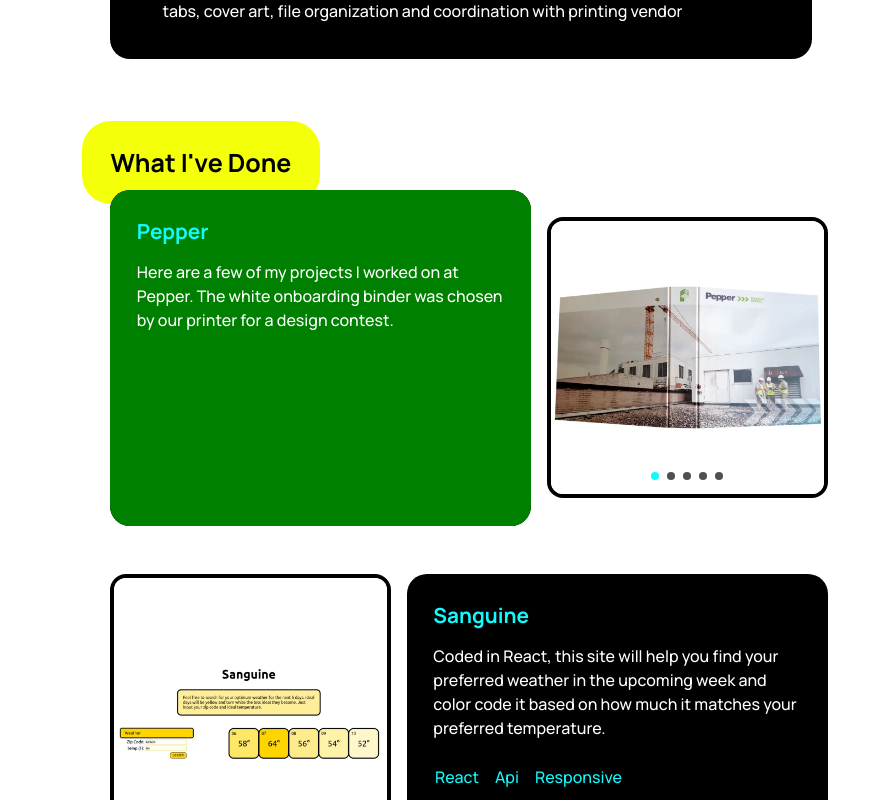
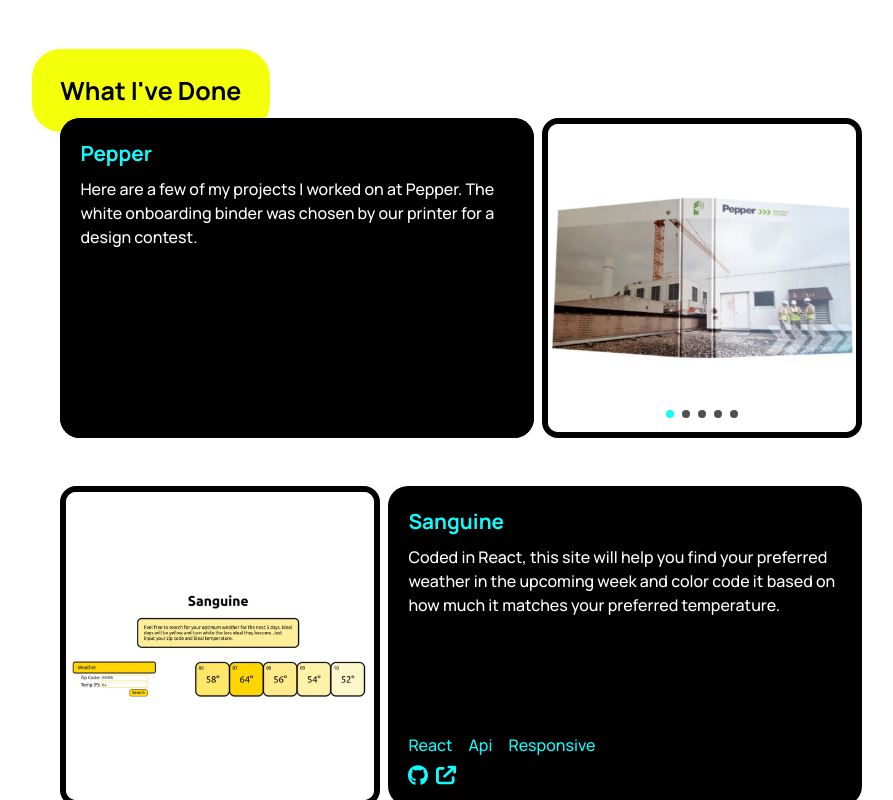
Before and after one commit to tonymichael00/shooz, a React (Create React App) app: page / in a window 1280 px wide. Shown: the part 1600-2400 px from the top of the page, without its empty margins (179-1072 px from the left). Built offline with nearby package versions, Linux system fonts and the light colour scheme.

Commit message:
project layout

```diff
--- a/src/App.scss
+++ b/src/App.scss
@@ -1,5 +1,6 @@
 /* TODO: DOUBLE CHECK CSS RESET FOR REDUNDANCY.
 FIGURE OUT WHY APP.SCSS OVERRIDES EVERYTHING
+FIX WHERE IVE WORKED PADDING
 */
 /* ESPECIALLY PERSONAL RESET AT BOTTOM */
 
@@ -178,12 +179,10 @@
   h1,
   h2,
   h3 {
-    padding: 0.4rem;
+    padding: 0;
   }
-  h1,
-  h2,
-  h3 {
-    // line-height: 1;
+  p {
+    padding-top: 0.5rem;
   }
 }
 
--- a/src/Components/Projects/Projects.scss
+++ b/src/Components/Projects/Projects.scss
@@ -4,19 +4,20 @@
 
 @use 'src/Sass/global' as *;
 
-$body-perc: 0.7;
-$body-corner-padding-perc: (0.2 * $body-perc) + 0.02;
-$clamp-1: 6rem;
-$clamp-2: 30vw;
-$clamp-3: 9rem;
+// $body-perc: 0.7;
+// $body-corner-padding-perc: (0.2 * $body-perc) + 0.02;
+// $clamp-1: 8rem;
+// $clamp-2: 15vw;
+// $clamp-3: 9rem;
 $bkd-width: 50%;
 
 #projects-sec {
   grid-column: 2/3;
   display: grid;
   grid-template-rows:
-    auto clamp(12rem, 40vw, 21rem) $blurb-spacing-grid auto
+    auto auto $blurb-spacing-grid auto
     $blurb-spacing-grid auto $blurb-spacing-grid;
+  // grid-template-columns: min-content;
   @media (max-width: $mobile-width) {
     // grid-template-rows: min-content min-content min-content min-content min-content min-content min-content;
     // width: 40ch;
@@ -31,7 +32,7 @@
 .project-cont {
   position: relative;
   display: grid;
-  gap: 1rem;
+  gap: 0.5rem;
   // min-height: 20rem;
   // max-height: 90%;
   // width: 90%;
@@ -42,7 +43,7 @@
     grid-template-columns: 1fr;
   }
   &-pic-right {
-    grid-template-columns: 60% 40%;
+    grid-template-columns: 60fr minmax(20rem, 40fr);
     @media (max-width: $mobile-width) {
       grid-template-columns: auto;
       grid-template-rows: auto auto;
@@ -50,7 +51,7 @@
     }
   }
   &-pic-left {
-    grid-template-columns: 40% 60%;
+    grid-template-columns: minmax(20rem, 40fr) 60fr;
     @media (max-width: $mobile-width) {
       grid-template-columns: auto;
       grid-template-rows: auto auto;
@@ -69,14 +70,15 @@
   aspect-ratio: 1/1;
   border-radius: 1rem;
   overflow: clip;
-  border: 0.3rem solid black;
+  border: 0.4rem solid black;
   @media (max-width: $small-mobile-width) {
     top: -1rem;
-    max-width: 90%;
+    // max-width: 90%;
     max-height: 100%;
     width: 100%;
     margin-right: auto;
     margin-left: auto;
+    border: 0.4rem solid green;
   }
   // @media (max-width: $mobile-width) and (min-width: $small-mobile-width) {
   //   width: 100%;
@@ -116,7 +118,7 @@
   // padding: 0;
   @media (max-width: $mobile-width) {
     width: 100%;
-    height: 150%;
+    // height: 150%;
     // top: 50%;
     align-self: flex-start;
     // bottom: 3rem;
@@ -127,7 +129,7 @@
     left: 0;
     height: 100%;
     width: 100%;
-    background-color: green;
+    background-color: black;
   }
   &-left {
     order: 0;
@@ -159,14 +161,14 @@
 }
 
 .lower-project-txt {
-  padding-top: 0.5rem;
+  // padding-top: 0.5rem;
 }
 
 //ADD BULLETS, MAKE LIKE TEXT
 .project-skills {
   color: $blue;
   padding-top: 0.5rem;
-  padding-bottom: 0.5rem;
+  // padding-bottom: 0.5rem;
 
   & ul {
     padding-left: 0;
@@ -177,16 +179,17 @@
     display: inline-block;
     padding-left: 1rem;
     &:first-child {
-      padding-left: 0.5rem;
+      padding-left: 0rem;
     }
   }
 }
 
 .project-links {
   display: flex;
+  gap: 0.5rem;
+  padding-top: 0.5rem;
   & a {
     display: flex;
-    padding: 0.5rem;
-    // padding-left: 0;
+    padding: 0;
   }
 }
--- a/src/Sass/_global.scss
+++ b/src/Sass/_global.scss
@@ -5,7 +5,7 @@
 $black: #000000;
 $round-corner: clamp(0.5rem, 5vw, 0.9rem);
 $nav-height: 4rem;
-$middle-column-width: min(70ch, 90vw);
+$middle-column-width: min(80ch, 92vw);
 $blurb-spacing-grid: minmax(3rem, auto);
 // $middle-column-width: max(20rem, 50vw);
 
```
